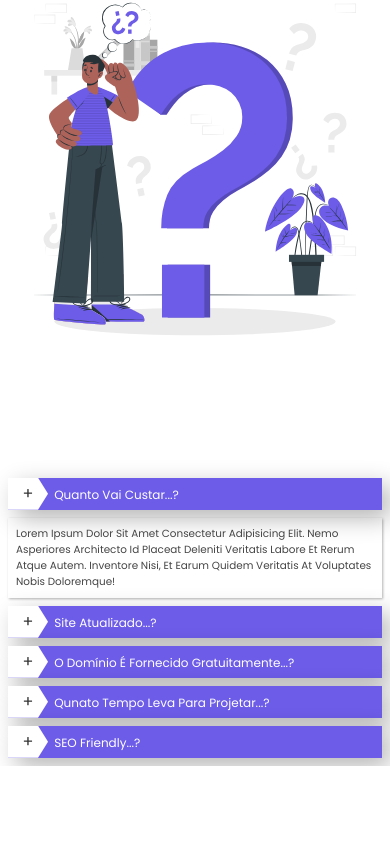
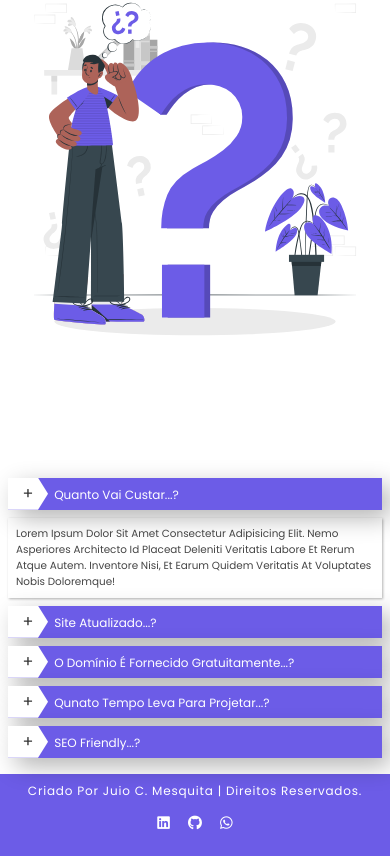
Before and after one commit to devjuliomesquita/Web_Site_Developer, a plain HTML site: page index.html in a window 390 px wide. Shown: the part 8331-9187 px from the top of the page. Before the commit the page ends 9097 px from the top, so only its background shows below. Drawn offline with nearby package versions, Linux system fonts and the light colour scheme.

Commit message:
Versao_10
Section Footer finalizado porem é necessário criar alguma medias para responsividade.

```diff
--- a/index.html
+++ b/index.html
@@ -249,6 +249,19 @@
     </section>
     <!--SECTION FAQ FIM-->
 
+    <!--SECTION FOOTER INICIO-->
+    <section class="footer" id="footer">
+        <div class="row"></div>
+            <h1>criado por juio c. mesquita | direitos reservados.</h1>
+            <div class="icons">
+                <a href="" class="fab fa-linkedin"></a>
+                <a href="" class="fab fa-github"></a>
+                <a href="" class="fab fa-whatsapp"></a>
+            </div>
+        </div>
+    </section>
+    <!--SECTION FOOTER FIM-->
+
     <script src="https://cdnjs.cloudflare.com/ajax/libs/jquery/3.6.0/jquery.min.js"></script>
     <script src="./script.js"></script>
 </body>
--- a/style.css
+++ b/style.css
@@ -13,7 +13,7 @@
     border: none;
     text-transform: capitalize;
     text-decoration: none;
-    transition: all .2s linear;
+    transition: all .5s linear;
 }
 html{
     font-size: 62.5%;
@@ -400,7 +400,7 @@ body{
 }
 .faq{
     width: 100vw;
-    height: 100vh;
+    height: 100%;
     text-align: center;
     padding: 0 2rem;
     transition: .1s linear;
@@ -452,6 +452,30 @@ body{
 }
 .faq .row .accordion-conteiner .accordion:nth-child(1) .accordion-body{
     display: block;
+}
+.footer{
+
+    width: 100%;
+    display: flex;
+    align-items: center;
+    justify-content: space-between;
+    background: var(--color);
+    padding: 1rem 2rem;
+    margin-top: 1rem;
+}
+.footer .row{
+    align-self: flex-end;
+}
+.footer h1{
+    color: #fff;
+    letter-spacing: .1rem;
+    font-weight: 400;
+}
+.footer .icons a{
+    color: #fff;
+    font-size: 1.8rem;
+    padding: 0 1rem;
+
 }
 
 
@@ -513,8 +537,18 @@ body{
 
 
 
-
 /*RESPONSIVIDADE - - - INICIO*/
+@media(max-width:550px){
+    .footer{
+        flex-flow: column;
+    }
+    .footer h1{
+        text-align: center;
+    }
+    .footer .icons{
+        padding: 2rem 0;
+    }
+}
 @media(max-width:768px){
     html{
         font-size: 50%;
@@ -545,7 +579,7 @@ body{
         color: #444;
     }
     .header .fa-times{
-        transform: rotate(360deg);
+        transform: rotate(180deg);
     }
     .header .nav-toggle{
         top: 5.8rem;
@@ -555,6 +589,9 @@ body{
     }
     .home .slogan{
         font-size: 1.7rem;
+    }
+    .sobre{
+        height: 100%;
     }
     .sobre .row{
         flex-flow: column-reverse;
```
